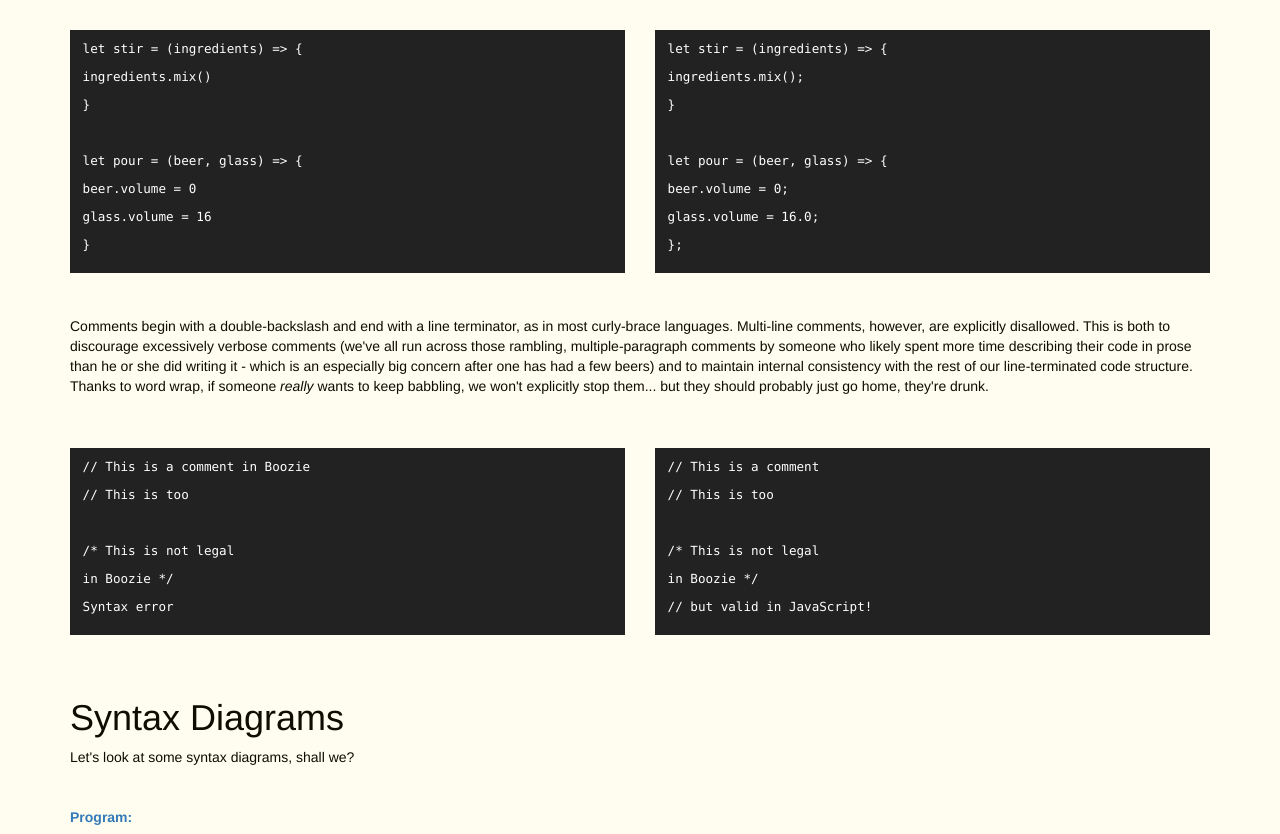
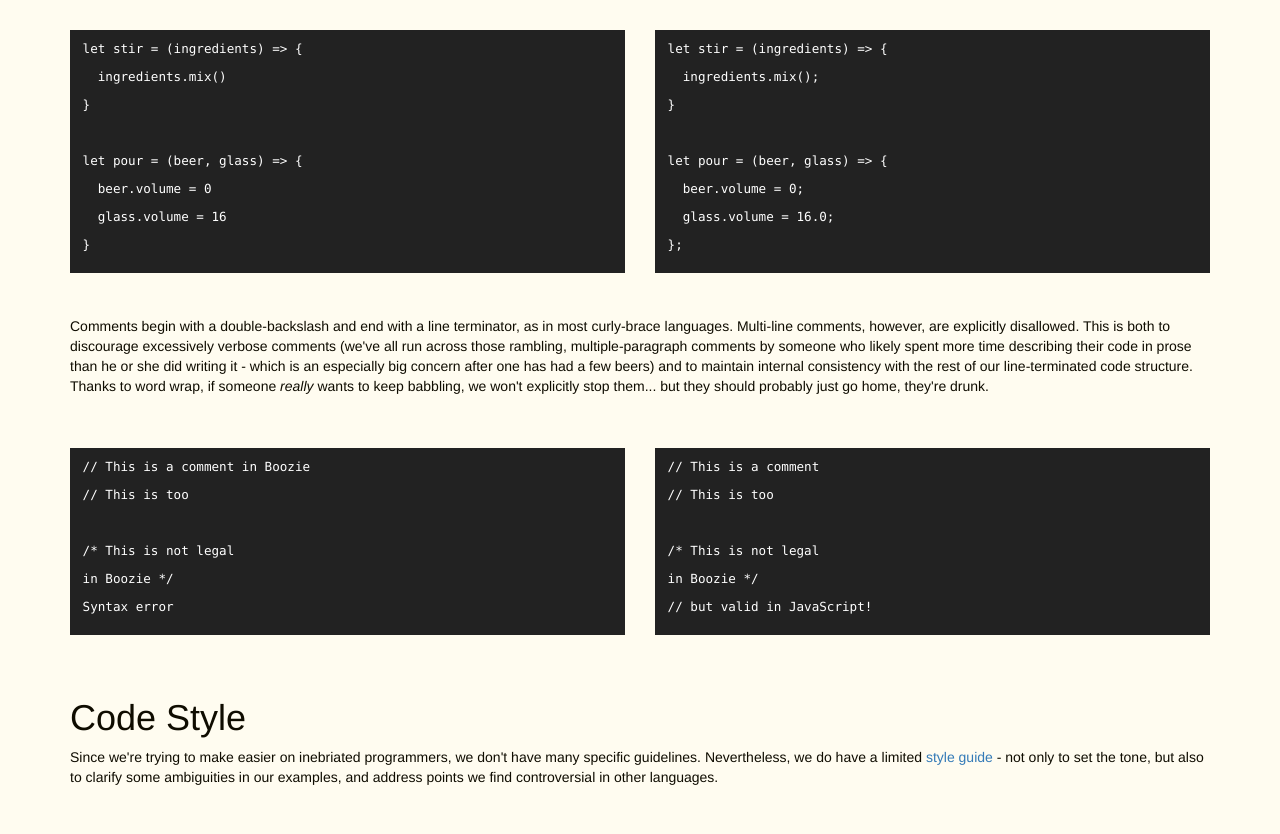
Before and after one commit to mpmcauley/Boozie, a website: page index.html in a window 1280 px wide. Shown: the part 3925-4759 px from the top of the page. Drawn offline with nearby package versions, Linux system fonts and the light colour scheme.

Commit message:
Refinements to website, add style guide

```diff
--- a/index.html
+++ b/index.html
@@ -22,7 +22,7 @@
         <h1>Our Story Begins...</h1>
         <p>There exists a legend in the world of programming known as the Ballmer Peak. This fabled phenomenon grants a significant "level-up" with respect to coding abilities at a particular range of blood alcohol content (BAC). Yet this territory of productivity is elusive, operating at a very narrow range of BAC values.</p>
 
-        <p>There's a relevant <a src="https://xkcd.com/">xkcd</a> for this:</p>
+        <p>There's a relevant <a src="https://xkcd.com/323">xkcd</a> for this:</p>
 
         <p><img src='ballmer_peak.png'>Apple uses automated schnapps IVs.</p>
         <br/>
@@ -144,7 +144,7 @@
     </div>
     <div class="row">
       <div class="col-sm-12 panel-body">
-        <p>Similar to JavaScript and many other languages, variable names _must_ begin with a letter, and may not be one of the list of Boozie Reserved Words, but may include any alphanumeric characters or underscore after the initial character.</p>
+        <p>Similar to JavaScript and many other languages, variable names <em>must</em> begin with a letter, and may not be one of the list of Boozie Reserved Words, but may include any alphanumeric characters or underscore after the initial character.</p>
       </div>
     </div>
     <div class="row">
@@ -183,15 +183,15 @@
       <div class="col-sm-6 panel-body">
         <div class="console">
           <p>for brand in allBrands {</p>
-          <p>  burp(brand)</p>
+          <p>&nbsp;&nbsp;burp(brand)</p>
           <p>}</p>
         </div>
       </div>
       <div class="col-sm-6 panel-body">
         <div class="console">
           <p>for(let brand of allBrands) {</p>
-          <p>  console.log(brand);</p>
-          <p>  brand += 1;</p>
+          <p>&nbsp;&nbsp;console.log(brand);</p>
+          <p>&nbsp;&nbsp;brand += 1;</p>
           <p>};</p>
         </div>
       </div>
@@ -200,14 +200,14 @@
       <div class="col-sm-6 panel-body">
         <div class="console">
           <p>while beer = -empty {</p>
-          <p>    drink(beer)</p>
+          <p>&nbsp;&nbsp;drink(beer)</p>
           <p>}</p>
         </div>
       </div>
       <div class="col-sm-6 panel-body">
         <div class="console">
           <p>while (beer = !empty) {</p>
-          <p>    drink(beer);</p>
+          <p>&nbsp;&nbsp;drink(beer);</p>
           <p>};</p>
         </div>
       </div>
@@ -221,22 +221,22 @@
       <div class="col-sm-6 panel-body">
         <div class="console">
           <p>if beer.volume == 0 {</p>
-          <p>    beer = pour(new beer)</p>
+          <p>&nbsp;&nbsp;beer = pour(new beer)</p>
           <p>} else if beer.volume >= 1 {</p>
-          <p>    drink(beer)</p>
+          <p>&nbsp;&nbsp;drink(beer)</p>
           <p>} else {</p>
-          <p>    chug(beer)</p>
+          <p>&nbsp;&nbsp;chug(beer)</p>
           <p>}</p>
         </div>
       </div>
       <div class="col-sm-6 panel-body">
         <div class="console">
           <p>if (beer.volume == 0) {</p>
-          <p>    beer = pour(new beer);</p>
+          <p>&nbsp;&nbsp;beer = pour(new beer);</p>
           <p>} else if (beer.volume >= 1) {</p>
-          <p>    drink(beer);</p>
+          <p>&nbsp;&nbsp;drink(beer);</p>
           <p>} else {</p>
-          <p>    chug(beer);</p>
+          <p>&nbsp;&nbsp;chug(beer);</p>
           <p>};</p>
         </div>
       </div>
@@ -250,24 +250,24 @@
       <div class="col-sm-6 panel-body">
         <div class="console">
           <p>let stir = (ingredients) => {</p>
-          <p>    ingredients.mix()</p>
+          <p>&nbsp;&nbsp;ingredients.mix()</p>
           <p>}</p>
           <p><br/></p>
           <p>let pour = (beer, glass) => {</p>
-          <p>    beer.volume = 0</p>
-          <p>    glass.volume = 16</p>
+          <p>&nbsp;&nbsp;beer.volume = 0</p>
+          <p>&nbsp;&nbsp;glass.volume = 16</p>
           <p>}</p>
         </div>
       </div>
       <div class="col-sm-6 panel-body">
         <div class="console">
           <p>let stir = (ingredients) => {</p>
-          <p>    ingredients.mix();</p>
+          <p>&nbsp;&nbsp;ingredients.mix();</p>
           <p>}</p>
           <p><br/></p>
           <p>let pour = (beer, glass) => {</p>
-          <p>    beer.volume = 0;</p>
-          <p>    glass.volume = 16.0;</p>
+          <p>&nbsp;&nbsp;beer.volume = 0;</p>
+          <p>&nbsp;&nbsp;glass.volume = 16.0;</p>
           <p>};</p>
         </div>
       </div>
@@ -299,6 +299,14 @@
         </div>
       </div>
     </div>
+
+    <div class="row">
+      <div class="col-sm-12 panel-body">
+        <h1>Code Style</h1>
+        <p>Since we're trying to make easier on inebriated programmers, we don't have many specific guidelines. Nevertheless, we do have a limited <a src="styleguide.html">style guide</a> - not only to set the tone, but also to clarify some ambiguities in our examples, and address points we find controversial in other languages.</p>
+      </div>
+    </div>
+
     <div class="row">
       <div class="col-sm-12 panel-body">
         <h1>Syntax Diagrams</h1>
```
Also changed, not shown: styleguide.html (added, +40 -0 lines).
